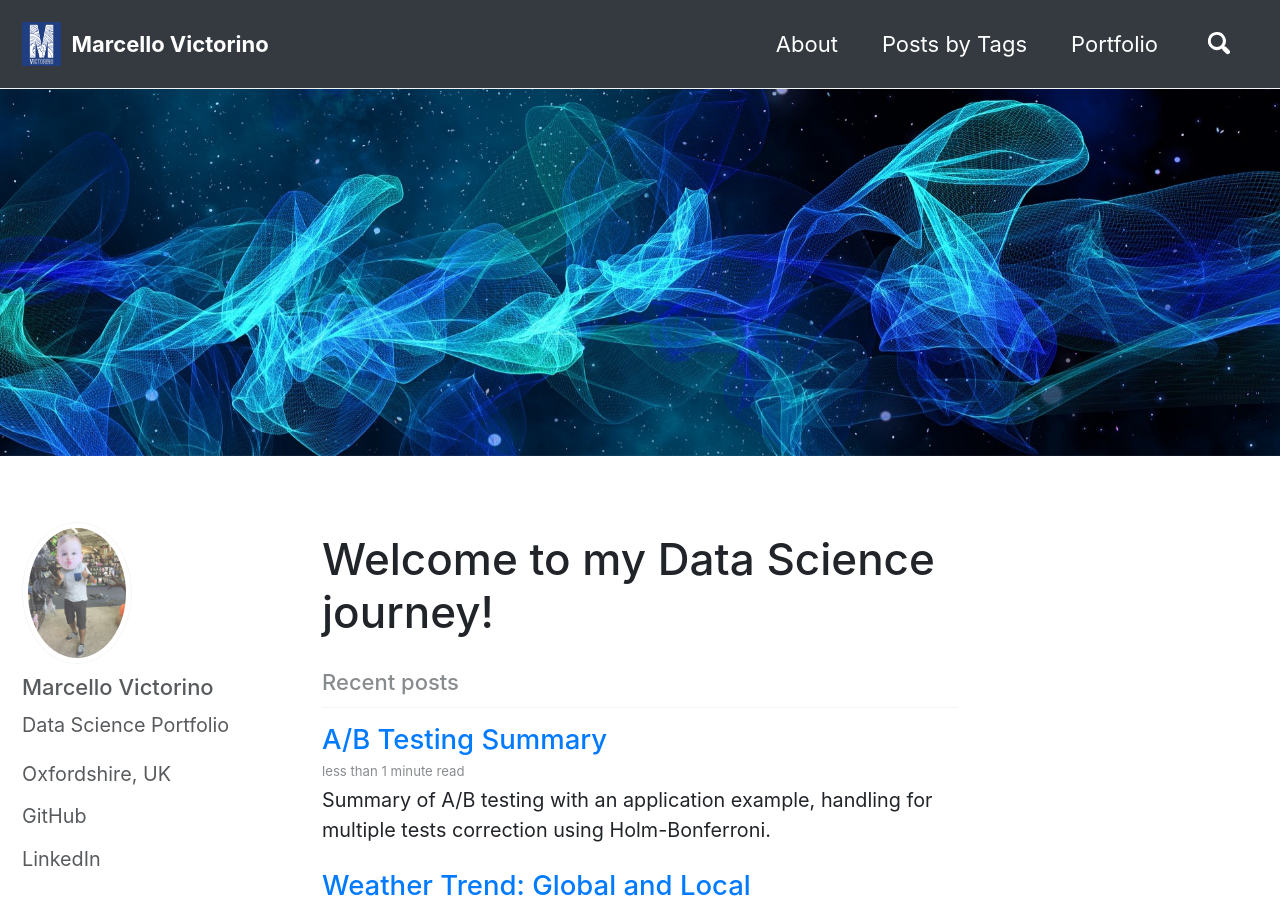
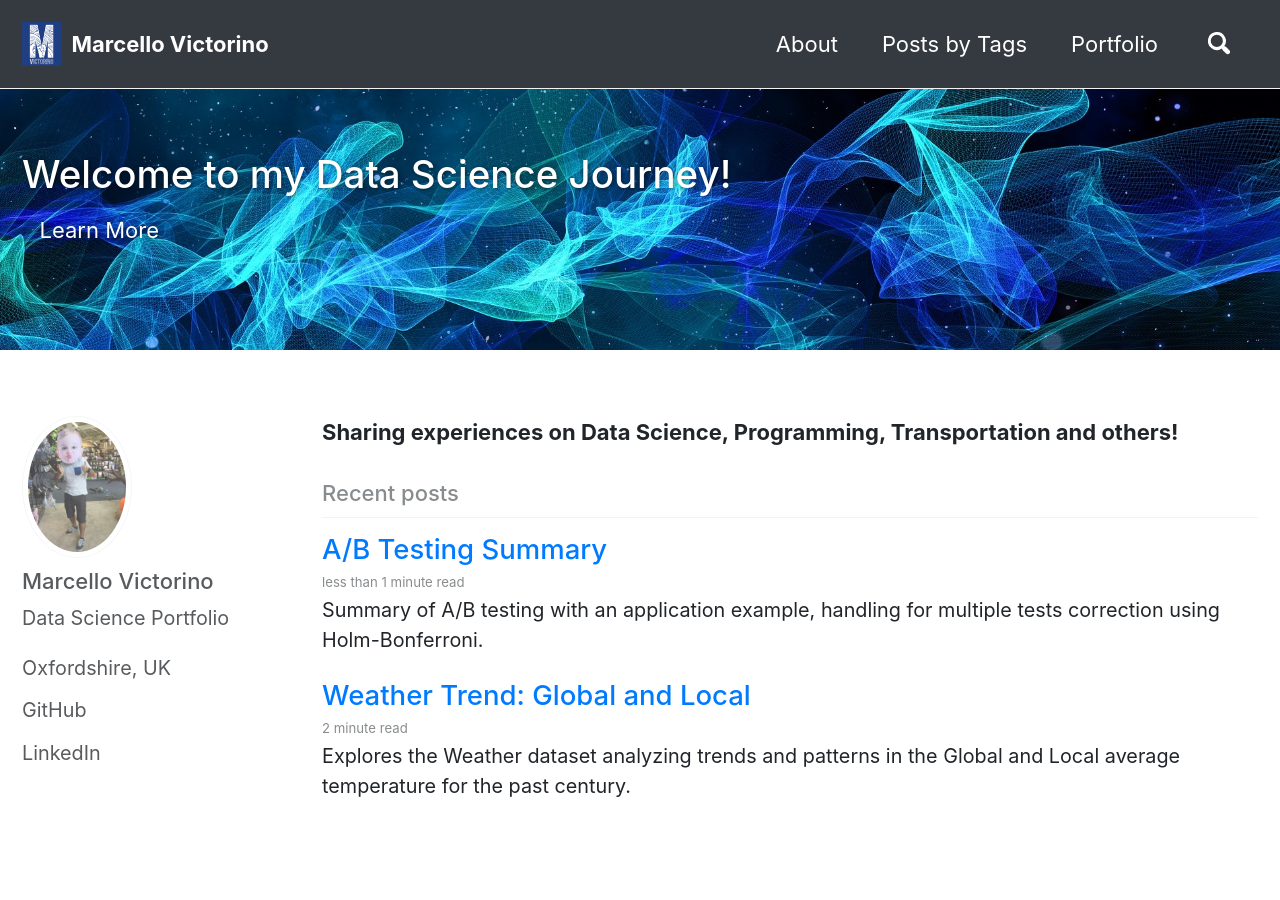
Before and after one commit to marcellovictorino/marcellovictorino.github.io, a Jekyll site: the page built from index.html, in a window 1280 px wide and 900 px high. Built offline with Jekyll 4.4.1, drawn with Linux system fonts in a browser that asks for light colours; cached includes are drawn as plain includes; a script that is not in the unit is left out; the list of posts is cut into pages by our own code.

```diff
--- a/_config.yml
+++ b/_config.yml
@@ -289,14 +289,14 @@
       type: posts
     values:
       layout: single
-      author_profile: false
+      author_profile: true
       read_time: true
       comments: # true
       share: true
       related: true
       toc: true
-      toc_label: "On this post..."
-      toc_icon: "file-alt"
+      # toc_label: "On this post..."
+      # toc_icon: "file-alt"
       mathjax: "true"
 
   # _pages
--- a/_includes/author-profile.html
+++ b/_includes/author-profile.html
@@ -39,8 +39,9 @@
     {% endif %}
   </div>
 
-  <div class="author__urls-wrapper">
-    <button class="btn btn--inverse">{{ site.data.ui-text[site.locale].follow_label | remove: ":" | default: "Follow" }}</button>
+  <!-- Removing Follow button -->
+    <div class="author__urls-wrapper">
+    <!-- <button class="btn btn--inverse">{{ site.data.ui-text[site.locale].follow_label | remove: ":" | default: "Follow" }}</button> -->
     <ul class="author__urls social-icons">
       {% if author.location %}
         <li itemprop="homeLocation" itemscope itemtype="https://schema.org/Place">
@@ -260,4 +261,5 @@
       {% include author-profile-custom-links.html %}
     </ul>
   </div>
+
 </div>
--- a/_sass/minimal-mistakes/_page.scss
+++ b/_sass/minimal-mistakes/_page.scss
@@ -161,6 +161,12 @@
     animation: $intro-transition;
     -webkit-animation-delay: 0.25s;
     animation-delay: 0.25s;
+
+    @include breakpoint($x-large) {
+      max-width: $x-large;
+      margin-left: auto;
+      margin-right: auto;
+    }
 
     a {
       color: #fff;
--- a/index.html
+++ b/index.html
@@ -1,11 +1,16 @@
 ---
 layout: home
+title: "Welcome to my Data Science Journey!"
 author_profile: true
 header:
-    image: "/images/banner_universe.jpg"
+    overlay_image: "/images/banner_universe.jpg"
+    actions:
+      - {label: "Learn More", url: www.gmail.com}
+
+classes: wide
 ---
 
-<H2>Welcome to my Data Science journey!</H2>
+<strong>Sharing experiences on Data Science, Programming, Transportation and others!</strong>
 
 <script>
   if (window.netlifyIdentity) {
```
Also changed, not shown: _posts/2019-03-18-weather-trend-global-and-local.md (+0 -2 lines).
